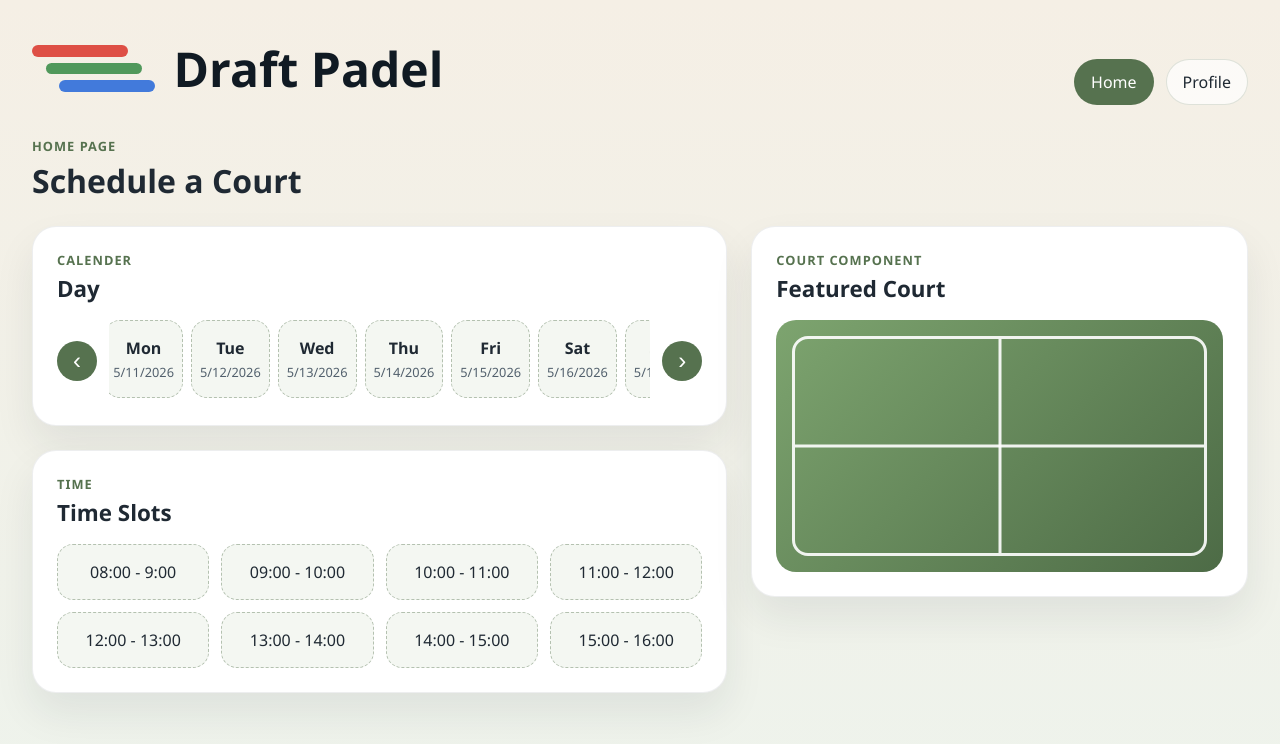
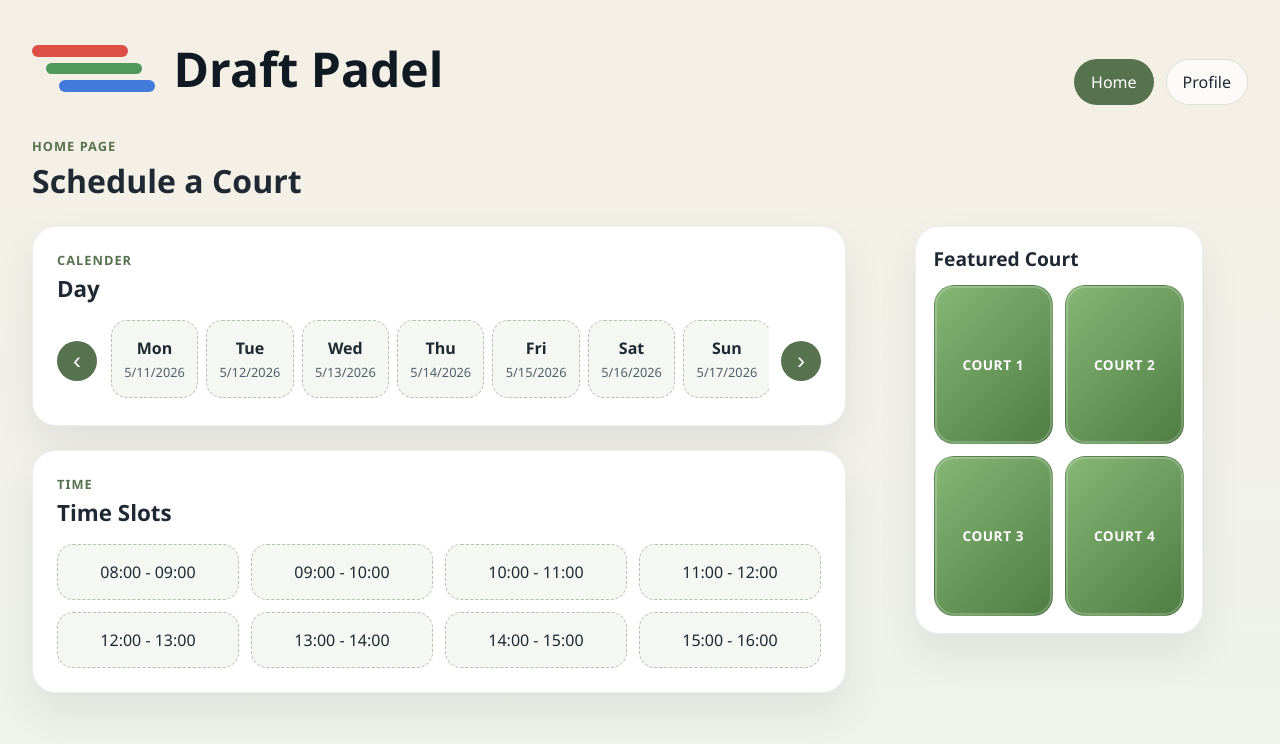
Before and after one commit to JeanBlig/DraftPadel, an Angular app: page /home in a window 1280 px wide. Shown: the top 744 px of the page. Built offline with nearby package versions, Linux system fonts and the light colour scheme.

Commit message:
Check Point

```diff
--- a/src/app/components/calendar/calendar.component.css
+++ b/src/app/components/calendar/calendar.component.css
@@ -71,6 +71,21 @@ h2 {
   text-align: center;
   background: #f4f7f2;
   border: 1px dashed rgba(86, 114, 79, 0.4);
+  font: inherit;
+  color: inherit;
+  cursor: pointer;
+  transition: background-color 0.2s ease, border-color 0.2s ease, transform 0.2s ease;
+}
+
+.day-card:hover {
+  transform: translateY(-2px);
+  border-color: #56724f;
+}
+
+.day-card.selected {
+  background: #56724f;
+  border-color: #56724f;
+  color: #fff;
 }
 
 .day-name,
@@ -88,6 +103,10 @@ h2 {
   color: #52606d;
 }
 
+.day-card.selected .day-date {
+  color: rgba(255, 255, 255, 0.84);
+}
+
 .day-scroller::-webkit-scrollbar {
   display: none;
 }
--- a/src/app/components/calendar/calendar.component.html
+++ b/src/app/components/calendar/calendar.component.html
@@ -11,10 +11,15 @@
 
     <div #dayScroller class="day-scroller" (scroll)="updateScrollState()" aria-label="Calendar placeholder">
       @for (day of days; track day.date.toISOString()) {
-        <div class="day-card">
+        <button
+          type="button"
+          class="day-card"
+          [class.selected]="isSelected(day)"
+          (click)="selectDay(day)"
+        >
           <span class="day-name">{{ day.label }}</span>
           <span class="day-date">{{ day.date | date:'M/d/yyyy' }}</span>
-        </div>
+        </button>
       }
     </div>
 
--- a/src/app/components/calendar/calendar.component.ts
+++ b/src/app/components/calendar/calendar.component.ts
@@ -1,7 +1,7 @@
 import { DatePipe } from '@angular/common';
-import { Component, ElementRef, ViewChild, input } from '@angular/core';
+import { Component, ElementRef, ViewChild, input, output } from '@angular/core';
 
-interface CalendarDay {
+export interface CalendarDay {
   label: string;
   date: Date;
 }
@@ -15,6 +15,8 @@ interface CalendarDay {
 })
 export class CalendarComponent {
   title = input('Calendar');
+  selectedDate = input<Date | null>(null);
+  dateSelected = output<Date>();
   days = this.buildScrollableDays();
   canScrollLeft = true;
   canScrollRight = true;
@@ -47,6 +49,16 @@ export class CalendarComponent {
       behavior: 'smooth'
     });
     window.setTimeout(() => this.updateScrollState(), 250);
+  }
+
+  selectDay(day: CalendarDay): void {
+    this.dateSelected.emit(day.date);
+  }
+
+  isSelected(day: CalendarDay): boolean {
+    const selected = this.selectedDate();
+
+    return !!selected && this.isSameDay(day.date, selected);
   }
 
   updateScrollState(): void {
@@ -82,4 +94,12 @@ export class CalendarComponent {
   private getDayWidth(container: HTMLDivElement): number {
     return container.scrollWidth / this.days.length;
   }
+
+  private isSameDay(left: Date, right: Date): boolean {
+    return (
+      left.getFullYear() === right.getFullYear() &&
+      left.getMonth() === right.getMonth() &&
+      left.getDate() === right.getDate()
+    );
+  }
 }
--- a/src/app/components/court/court.component.css
+++ b/src/app/components/court/court.component.css
@@ -1,5 +1,7 @@
 .card {
-  padding: 1.5rem;
+  width: min(100%, 18rem);
+  justify-self: center;
+  padding: 1.1rem;
   border-radius: 1.5rem;
   background: #fff;
   border: 1px solid rgba(31, 41, 51, 0.08);
@@ -7,51 +9,41 @@
 }
 
 .card-header {
-  margin-bottom: 1rem;
-}
-
-.card-label {
-  margin: 0 0 0.25rem;
-  font-size: 0.8rem;
-  font-weight: 700;
-  text-transform: uppercase;
-  letter-spacing: 0.08em;
-  color: #56724f;
+  margin-bottom: 0.85rem;
 }
 
 h2 {
   margin: 0;
-  font-size: 1.4rem;
+  font-size: 1.2rem;
 }
 
-.court-placeholder {
-  padding: 1rem;
-  border-radius: 1.25rem;
-  background: linear-gradient(135deg, #7da46f 0%, #4d6b46 100%);
+.court-grid {
+  display: grid;
+  grid-template-columns: repeat(2, minmax(0, 1fr));
+  gap: 0.75rem;
 }
 
-.court-lines {
-  height: 220px;
-  border: 3px solid rgba(255, 255, 255, 0.9);
-  border-radius: 1rem;
-  position: relative;
+.court-tile {
+  aspect-ratio: 3 / 4;
+  display: flex;
+  align-items: center;
+  justify-content: center;
+  border-radius: 1.25rem;
+  background: linear-gradient(135deg, #86b776 0%, #4f7d43 100%);
+  border: 1px solid rgba(31, 41, 51, 0.12);
+  box-shadow: inset 0 0 0 2px rgba(255, 255, 255, 0.2);
 }
 
-.court-lines::before,
-.court-lines::after {
-  content: '';
-  position: absolute;
-  inset: 50% auto auto 0;
-  width: 100%;
-  border-top: 3px solid rgba(255, 255, 255, 0.9);
-  transform: translateY(-50%);
+.court-tile span {
+  color: #fff;
+  font-size: 0.85rem;
+  font-weight: 700;
+  letter-spacing: 0.04em;
+  text-transform: uppercase;
 }
 
-.court-lines::after {
-  inset: 0 auto auto 50%;
-  width: 0;
-  height: 100%;
-  border-top: 0;
-  border-left: 3px solid rgba(255, 255, 255, 0.9);
-  transform: translateX(-50%);
+@media (max-width: 899px) {
+  .card {
+    width: 100%;
+  }
 }
--- a/src/app/components/court/court.component.html
+++ b/src/app/components/court/court.component.html
@@ -1,10 +1,20 @@
 <section class="card">
   <div class="card-header">
-    <p class="card-label">Court Component</p>
     <h2>{{ title() }}</h2>
   </div>
 
-  <div class="court-placeholder" aria-label="Court placeholder">
-    <div class="court-lines"></div>
+  <div class="court-grid" aria-label="Court grid">
+    <div class="court-tile">
+      <span>Court 1</span>
+    </div>
+    <div class="court-tile">
+      <span>Court 2</span>
+    </div>
+    <div class="court-tile">
+      <span>Court 3</span>
+    </div>
+    <div class="court-tile">
+      <span>Court 4</span>
+    </div>
   </div>
 </section>
--- a/src/app/components/time/time.component.css
+++ b/src/app/components/time/time.component.css
@@ -30,12 +30,27 @@ h2 {
   gap: 0.75rem;
 }
 
-.placeholder-grid div {
+.time-slot {
   padding: 1rem 0.5rem;
   border-radius: 1rem;
   text-align: center;
   background: #f4f7f2;
   border: 1px dashed rgba(86, 114, 79, 0.4);
+  font: inherit;
+  color: inherit;
+  cursor: pointer;
+  transition: background-color 0.2s ease, border-color 0.2s ease, transform 0.2s ease;
+}
+
+.time-slot:hover {
+  transform: translateY(-2px);
+  border-color: #56724f;
+}
+
+.time-slot.selected {
+  background: #56724f;
+  border-color: #56724f;
+  color: #fff;
 }
 
 @media (min-width: 720px) {
--- a/src/app/components/time/time.component.html
+++ b/src/app/components/time/time.component.html
@@ -5,13 +5,15 @@
   </div>
 
   <div class="placeholder-grid" aria-label="Time slot placeholder">
-    <div>08:00 - 9:00</div>
-    <div>09:00 - 10:00</div>
-    <div>10:00 - 11:00</div>
-    <div>11:00 - 12:00</div>
-    <div>12:00 - 13:00</div>
-    <div>13:00 - 14:00</div>
-    <div>14:00 - 15:00</div>
-    <div>15:00 - 16:00</div>
+    @for (slot of slots; track slot.id) {
+      <button
+        type="button"
+        class="time-slot"
+        [class.selected]="isSelected(slot)"
+        (click)="selectSlot(slot)"
+      >
+        {{ slot.label }}
+      </button>
+    }
   </div>
 </section>
--- a/src/app/components/time/time.component.ts
+++ b/src/app/components/time/time.component.ts
@@ -1,4 +1,9 @@
-import { Component, input } from '@angular/core';
+import { Component, input, output } from '@angular/core';
+
+interface TimeSlot {
+  id: string;
+  label: string;
+}
 
 @Component({
   selector: 'app-time',
@@ -8,4 +13,24 @@ import { Component, input } from '@angular/core';
 })
 export class TimeComponent {
   title = input('Time');
+  selectedSlot = input<string | null>(null);
+  slotSelected = output<string>();
+  slots: TimeSlot[] = [
+    { id: '08:00-09:00', label: '08:00 - 09:00' },
+    { id: '09:00-10:00', label: '09:00 - 10:00' },
+    { id: '10:00-11:00', label: '10:00 - 11:00' },
+    { id: '11:00-12:00', label: '11:00 - 12:00' },
+    { id: '12:00-13:00', label: '12:00 - 13:00' },
+    { id: '13:00-14:00', label: '13:00 - 14:00' },
+    { id: '14:00-15:00', label: '14:00 - 15:00' },
+    { id: '15:00-16:00', label: '15:00 - 16:00' }
+  ];
+
+  selectSlot(slot: TimeSlot): void {
+    this.slotSelected.emit(slot.id);
+  }
+
+  isSelected(slot: TimeSlot): boolean {
+    return this.selectedSlot() === slot.id;
+  }
 }
--- a/src/app/pages/home/home.component.css
+++ b/src/app/pages/home/home.component.css
@@ -34,7 +34,7 @@ h2 {
 
 @media (min-width: 900px) {
   .page-layout {
-    grid-template-columns: 1.4fr 1fr;
+    grid-template-columns: minmax(0, 1.55fr) minmax(15rem, 0.72fr);
     align-items: start;
   }
 }
--- a/src/app/pages/home/home.component.html
+++ b/src/app/pages/home/home.component.html
@@ -6,8 +6,16 @@
 
 <section class="page-layout">
   <div class="page-stack">
-    <app-calendar title="Day" />
-    <app-time title="Time Slots" />
+    <app-calendar
+      title="Day"
+      [selectedDate]="selectedDate"
+      (dateSelected)="onDateSelected($event)"
+    />
+    <app-time
+      title="Time Slots"
+      [selectedSlot]="selectedTimeSlot"
+      (slotSelected)="onTimeSlotSelected($event)"
+    />
   </div>
   <app-court title="Featured Court" />
 </section>
--- a/src/app/pages/home/home.component.ts
+++ b/src/app/pages/home/home.component.ts
@@ -10,4 +10,31 @@ import { TimeComponent } from '../../components/time/time.component';
   templateUrl: './home.component.html',
   styleUrl: './home.component.css'
 })
-export class HomeComponent {}
+export class HomeComponent {
+  selectedDate: Date | null = null;
+  selectedTimeSlot: string | null = null;
+
+  onDateSelected(date: Date): void {
+    this.selectedDate = date;
+    this.selectedTimeSlot = null;
+  }
+
+  onTimeSlotSelected(slot: string): void {
+    this.selectedTimeSlot = slot;
+  }
+
+  get bookingSelection(): { date: string | null; timeSlot: string | null } {
+    return {
+      date: this.selectedDate ? this.toIsoDate(this.selectedDate) : null,
+      timeSlot: this.selectedTimeSlot
+    };
+  }
+
+  private toIsoDate(date: Date): string {
+    const year = date.getFullYear();
+    const month = `${date.getMonth() + 1}`.padStart(2, '0');
+    const day = `${date.getDate()}`.padStart(2, '0');
+
+    return `${year}-${month}-${day}`;
+  }
+}
```
